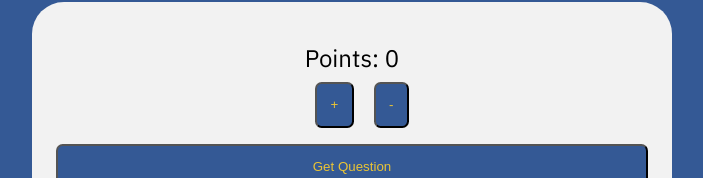
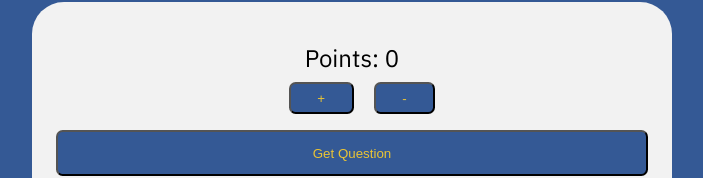
Before and after one commit to ryreiterman/react-jeopardy, a React app: page / in a window 1280 px wide. Shown: the part 414-592 px from the top of the page, without its empty margins (304-1007 px from the left). Built offline with nearby package versions, Linux system fonts and the light colour scheme.

Commit message:
Updated button padding

```diff
--- a/src/scss/styles.scss
+++ b/src/scss/styles.scss
@@ -98,6 +98,6 @@ button {
 }
 
 .points-buttons button {
-  padding: 1em;
+  padding: .5em 2em;
   margin-left: 1.5em;
 }
```
Also changed, not shown: public/css/styles.css (+1 -1 lines).
